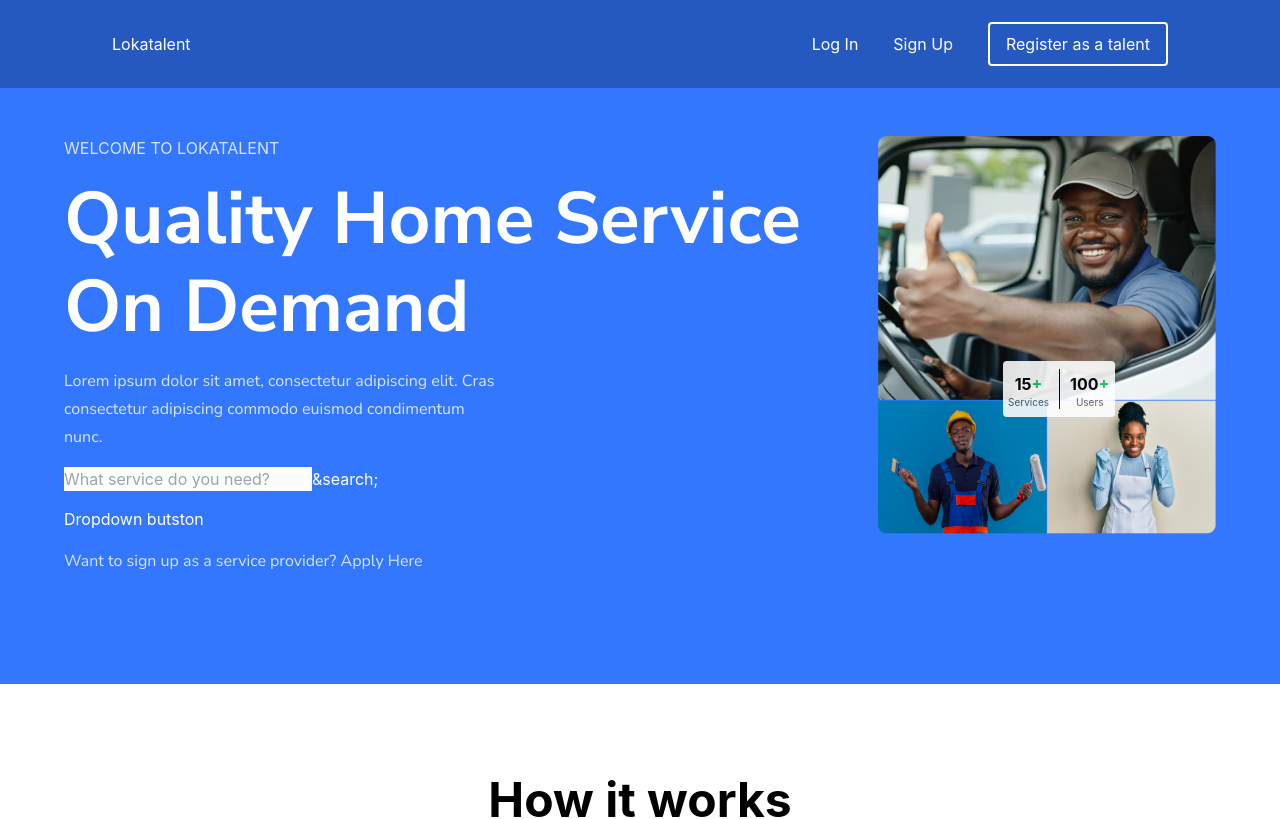
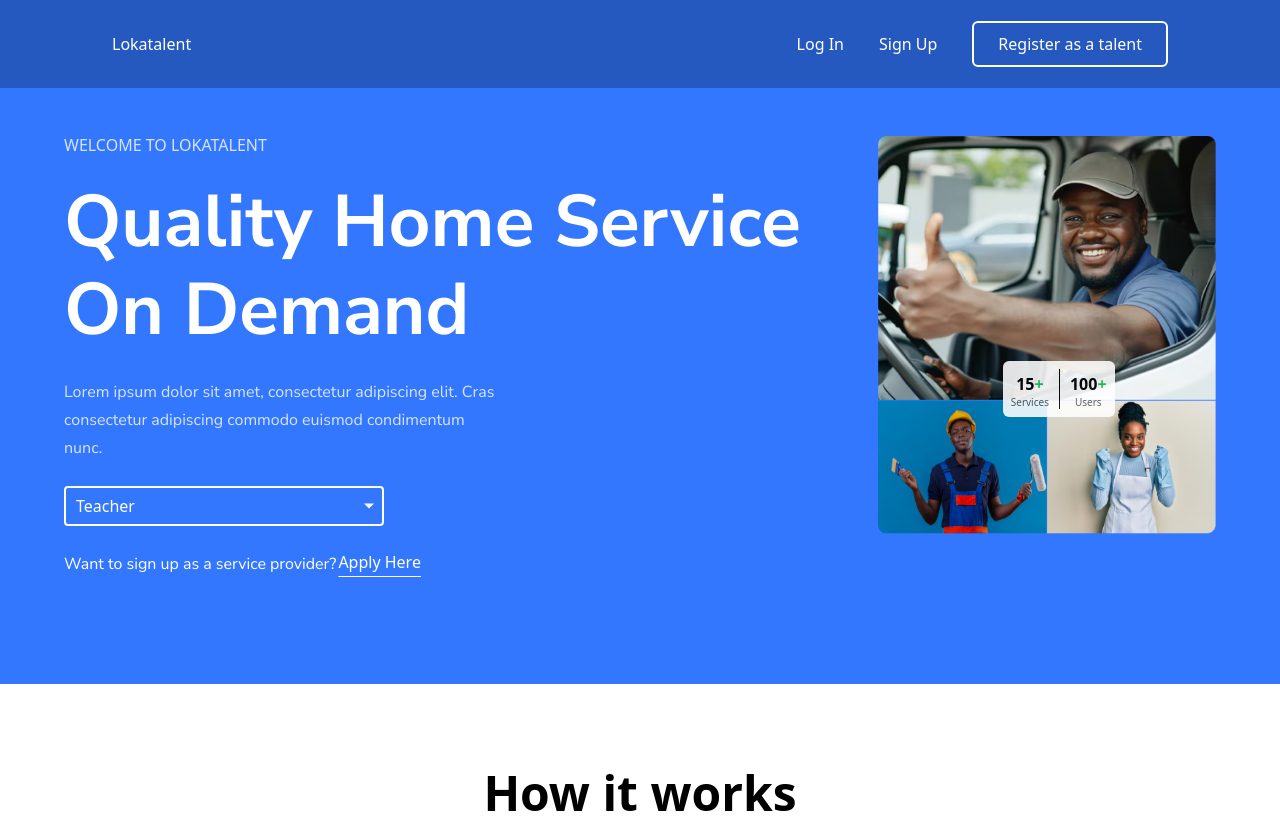
Before and after one commit to Kehad/Lokatalent, a React (Vite) app: page / in a window 1280 px wide. Shown: the top 819 px of the page. Built offline with nearby package versions, Linux system fonts and the light colour scheme.

Commit message:
commit loca 19

```diff
--- a/index.html
+++ b/index.html
@@ -6,7 +6,7 @@
     <meta name="viewport" content="width=device-width, initial-scale=1.0" />
     <link rel="preconnect" href="https://fonts.googleapis.com" />
     <link rel="preconnect" href="https://fonts.gstatic.com" crossorigin />
-    <!-- <link href="https://cdn.jsdelivr.net/npm/bootstrap@5.3.3/dist/css/bootstrap.min.css" rel="stylesheet" integrity="sha384-QWTKZyjpPEjISv5WaRU9OFeRpok6YctnYmDr5pNlyT2bRjXh0JMhjY6hW+ALEwIH" crossorigin="anonymous"> -->
+    <link href="https://cdn.jsdelivr.net/npm/bootstrap@5.3.3/dist/css/bootstrap.min.css" rel="stylesheet" integrity="sha384-QWTKZyjpPEjISv5WaRU9OFeRpok6YctnYmDr5pNlyT2bRjXh0JMhjY6hW+ALEwIH" crossorigin="anonymous">
 
 <link href="https://fonts.googleapis.com/css2?family=Nunito+Sans:ital,opsz,wght@0,6..12,200..1000;1,6..12,200..1000&family=Raleway:ital,wght@0,100..900;1,100..900&display=swap" rel="stylesheet">
     <title>Vite + React</title>
--- a/src/components/HomePageComponenent/footer/footer.jsx
+++ b/src/components/HomePageComponenent/footer/footer.jsx
@@ -42,7 +42,7 @@ function Footer() {
         </p>
         <div className="flex justify-between mt-12">
           <p>2024 Lokatalent. All Rights Reserved</p>
-          <button className="font-nunito text-xl !text-[#3377FF] font-normal leading-6 bg-white buttonds">
+          <button className="font-nunito text-xl !text-[#3377FF] font-normal leading-6 bg-white buttonds w-[14rem] h-[3rem]">
             Contact Us
           </button>
         </div>
--- /dev/null
+++ b/src/components/HomePageComponenent/header/boor.css
@@ -0,0 +1,71 @@
+.custom {
+    width: 20rem !important;
+    color: #fff !important;
+    border: 2px solid #fff !important;
+    padding: 1rem !important;
+    padding-left: 1rem !important;
+    border-radius: 5px !important;
+    -webkit-border-radius: 5px !important;
+    -moz-border-radius: 5px !important;
+    -ms-border-radius: 5px !important;
+    -o-border-radius: 5px !important;
+}
+/* .component-select {
+    color: #fff !important;
+    border: 2px solid #fff !important;
+    padding: 0.5rem 1rem !important;
+    padding-right: 1rem !important;
+    border-radius: 5px !important;
+    -webkit-border-radius: 5px !important;
+    -moz-border-radius: 5px !important;
+    -ms-border-radius: 5px !important;
+    -o-border-radius: 5px !important;
+    } */
+    /* .component-select::placeholder { */
+        /* padding-right: 1rem; */
+/* } */
+
+select {
+    -webkit-appearance: none;
+    -moz-appearance: none;
+    appearance: none;
+    /* background: none; Remove the default background */
+    padding-right: 20rem; /* Make space for the custom arrow */
+}
+
+.component-select {
+    background-color: transparent !important;
+  position: relative;
+  display: inline-block;
+}
+
+.component-select select {
+    width: 20rem !important;
+
+  width: 200px;
+  height: 40px;
+  padding: 0px 10px;
+padding-right: 25px; /* Add extra padding so the text doesn't overlap with the arrow */
+  font-size: 16px;
+  border: 2px solid #fff;
+  border-radius: 4px;
+  -webkit-appearance: none;
+  -moz-appearance: none;
+  appearance: none;
+
+}
+
+/* Adding a custom arrow using CSS */
+.component-select::after {
+  content: '';
+  position: absolute;
+  top: 50%;
+  right: 10px; /* Distance from the right edge (padding for the arrow) */
+  width: 0;
+  height: 0;
+  border-left: 5px solid transparent;
+  border-right: 5px solid transparent;
+  border-top: 5px solid #FFF; /* Arrow color */
+  pointer-events: none;
+  transform: translateY(-50%);
+}
--- a/src/components/HomePageComponenent/header/boot.jsx
+++ b/src/components/HomePageComponenent/header/boot.jsx
@@ -1,5 +1,6 @@
 import Dropdown from "react-bootstrap/Dropdown";
 import DropdownButton from "react-bootstrap/DropdownButton";
+import './boor.css';
 
 function BasicButtonExample() {
      const toggleStyle = {
@@ -8,15 +9,23 @@ function BasicButtonExample() {
        width: "100%",
      };
   return (
-    <DropdownButton
-      className="bg-transparent bg-red-600"
-      id="dropdown-basic-button"
-      title="Dropdown butston"
-    >
-      <Dropdown.Item href="#/action-1">Action</Dropdown.Item>
-      <Dropdown.Item href="#/action-2">Another action</Dropdown.Item>
-      <Dropdown.Item href="#/action-3">Something else</Dropdown.Item>
-    </DropdownButton>
+    <div className="">
+
+    <div className="component-select">
+      <select id="component-select" className="component-select">
+
+        <option value="" selected>
+          What service do you need
+        </option>
+        <option value="" selected>
+         Student
+        </option>
+        <option value="" selected>
+          Teacher
+        </option>
+      </select>
+    </div>
+    </div>
   );
 }
 
--- a/src/components/HomePageComponenent/header/header.jsx
+++ b/src/components/HomePageComponenent/header/header.jsx
@@ -17,16 +17,19 @@ function Header() {
           <br />
           consectetur adipiscing commodo euismod condimentum <br /> nunc.
         </p>
-        <div>
-          <input type="text" placeholder="What service do you need?" />
-          <button>&search;</button>
-        </div>
+
         <BasicButtonExample />
 
-        <p className="font-nunito text-base font-normal leading-7 text-left opacity-80">
-          Want to sign up as a service provider?{" "}
-          <span className="!opacity-100 text-white">Apply Here</span>
-        </p>
+        <div className="flex gap-[2px]">
+          <p className="font-nunito text-base font-normal leading-7 text-left opaciy-70">
+            Want to sign up as a service provider?
+          </p>
+          <span className="opacity-100 text-white underline underline-offset-8">
+            Apply Here
+          </span>
+        </div>
+
+
       </div>
       <div className="h-[500px] w-[482px] relative">
         <div>
--- a/src/components/VerificationComp/emailComp.css
+++ /dev/null
@@ -1,11 +0,0 @@
-.text {
-    font-family: Nunito Sans;
-font-size: 20px;
-font-weight: 700;
-line-height: 30px;
-text-align: center;
-
-}
-span {
-    color: #3377FF;
-}
--- a/src/components/VerificationComp/verificationComp.jsx
+++ b/src/components/VerificationComp/verificationComp.jsx
@@ -1,6 +1,3 @@
-/* eslint-disable react/prop-types */
-import "./emailComp.css";
-import mail from '../../assets/mail.png'
 import { Link } from "react-router-dom";
 
 function VerificationComp({ content }) {
@@ -102,9 +99,9 @@ function VerificationComp({ content }) {
             Verify
           </Link>
         </div>
-        <div className="flex justify-center text ">
+        <div className="flex justify-center text text-center font-sans text-[20px] font-bold leading-[30px] ">
           Didn’t get a code?
-          <span className="span"> Resend Code</span>
+          <span className="text-[#3377FF]"> Resend Code</span>
         </div>
       </div>
     </>
```
